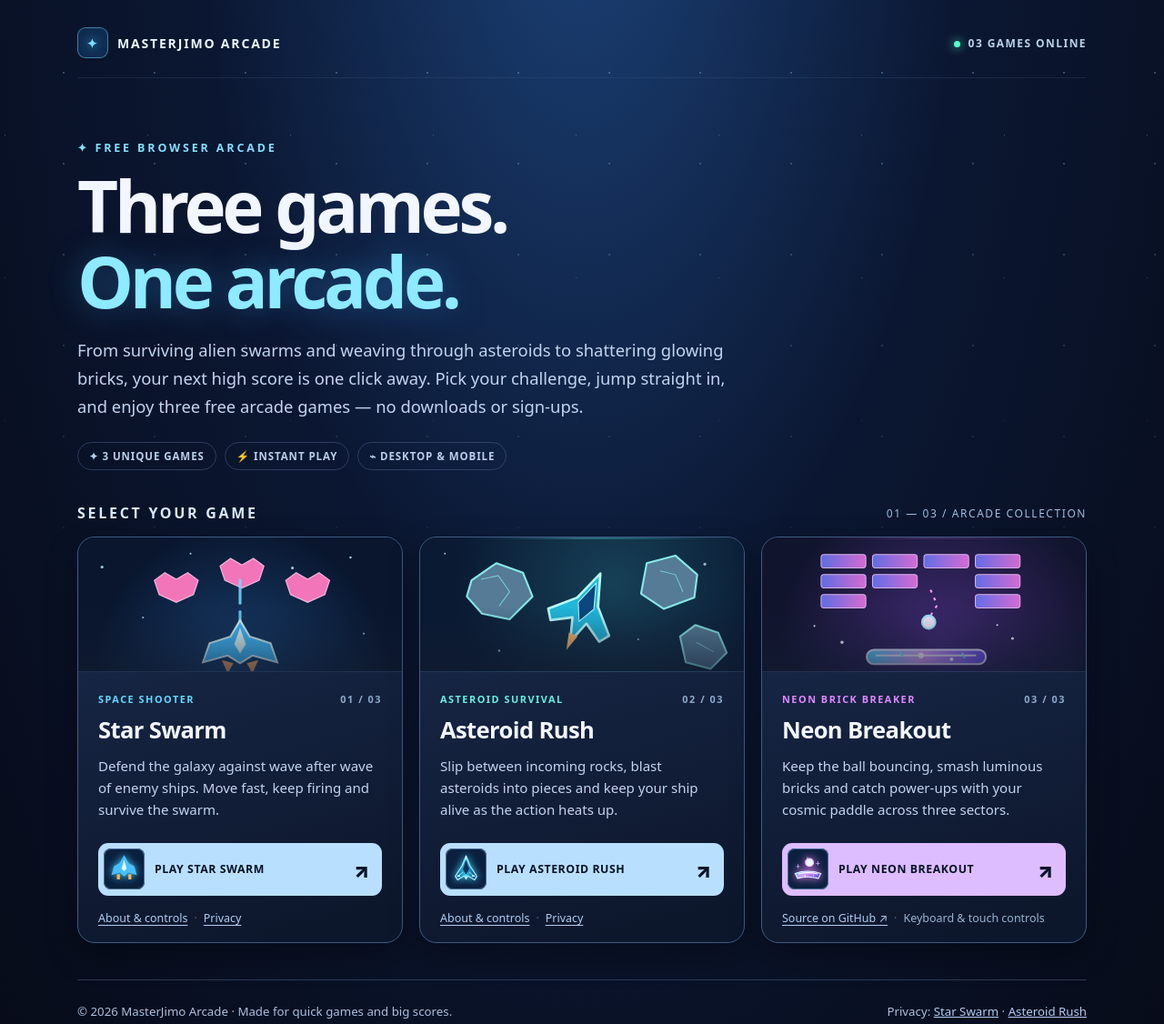
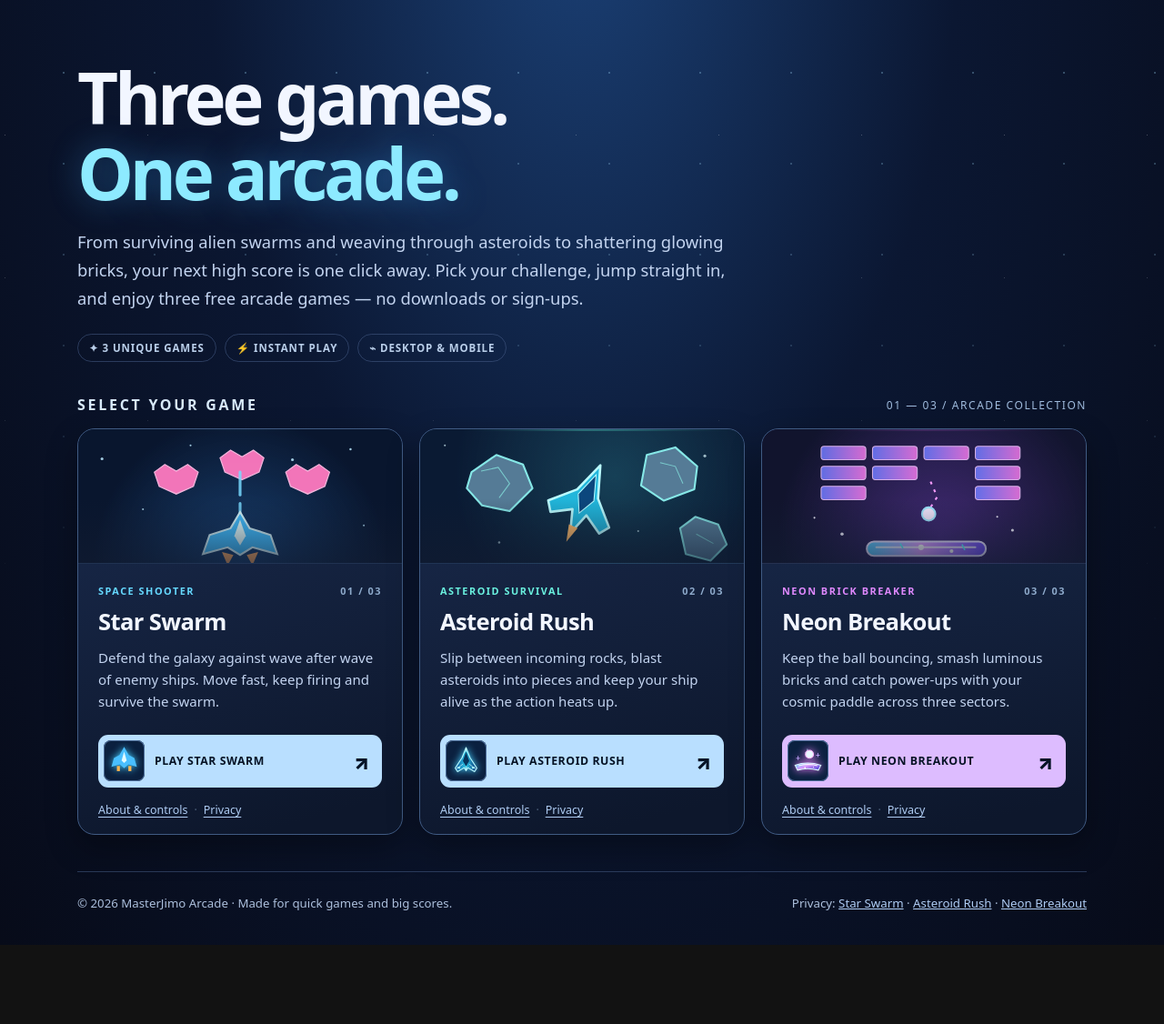
Before and after one commit to MasterJimo/Simple-galaga, a plain HTML site: page arcade/index.html in a window 1280 px wide. Shown: the top 1126 px of the page at 91% size. After the commit the page ends 1039 px from the top, so only its background shows below. Drawn offline with Linux system fonts and the light colour scheme.

Commit message:
Simplify arcade header and link Neon Breakout About and Privacy pages

```diff
--- a/arcade/index.html
+++ b/arcade/index.html
@@ -12,13 +12,7 @@
     body{margin:0;min-height:100vh;background:radial-gradient(ellipse at 50% -12%,#1b4177 0,#0b1732 46%,#070b19 100%);color:var(--ink)}
     body::before{content:"";position:fixed;inset:0;pointer-events:none;opacity:.32;background-image:radial-gradient(#a6dfff 1px,transparent 1px),radial-gradient(#fff 1px,transparent 1px);background-size:100px 100px,157px 157px;background-position:20px 30px,84px 70px;mask-image:linear-gradient(180deg,#000,transparent 90%)}
     main{position:relative;max-width:1190px;margin:auto;padding:30px clamp(16px,4vw,40px) 35px}
-    .topbar{display:flex;align-items:center;justify-content:space-between;gap:16px;padding-bottom:21px;border-bottom:1px solid #4a608440}
-    .brand{display:flex;gap:10px;align-items:center;font-weight:900;letter-spacing:.13em;font-size:14px;color:#e8f8ff;text-decoration:none}
-    .brand-mark{display:grid;place-items:center;height:34px;width:34px;border-radius:9px;border:1px solid #60cded88;background:#102b50;color:#79dfff;text-shadow:0 0 12px #55cfff}
-    .online{font-size:12px;letter-spacing:.12em;color:#b7d3e9;font-weight:800;white-space:nowrap}
-    .online::before{content:"";display:inline-block;width:7px;height:7px;border-radius:50%;background:#57ffc7;box-shadow:0 0 11px #57ffc7;margin-right:9px;vertical-align:middle}
-    .hero{padding:clamp(35px,6vw,68px) 0 16px;max-width:860px}
-    .eyebrow{color:#83dfff;font-size:.78rem;font-weight:900;letter-spacing:.23em;text-transform:uppercase;margin:0 0 14px}
+    .hero{padding:clamp(18px,3vw,36px) 0 16px;max-width:860px}
     h1{font-size:clamp(2.45rem,6.1vw,5.25rem);line-height:1.06;margin:0 0 18px;letter-spacing:-.055em}
     h1 span{color:#8deaff;text-shadow:0 0 35px #41aaff5e}
     .intro{max-width:720px;color:var(--muted);font-size:clamp(1rem,1.6vw,1.15rem);line-height:1.7;margin:0}
@@ -60,19 +54,13 @@
     footer{display:flex;flex-wrap:wrap;justify-content:space-between;gap:12px;border-top:1px solid #49618b88;padding-top:23px;color:#acbfdc;font-size:.83rem;line-height:1.7}
     footer a{color:#afccf3}
     @media(max-width:960px){.grid{grid-template-columns:repeat(2,minmax(0,1fr))}.game-card.breakout{grid-column:1/-1}.game-card.breakout .scene{height:156px}}
-    @media(max-width:620px){main{padding:18px 16px 28px}.topbar{padding-bottom:16px}.brand{font-size:12px;letter-spacing:.09em}.online{font-size:10px;letter-spacing:.05em}.hero{padding:36px 0 20px}h1{font-size:clamp(2.65rem,10vw,4rem)}.arcade-tags{gap:7px}.arcade-tags span{font-size:.65rem;padding:6px 9px}.collection-heading{margin:16px 0 13px}.collection-heading span{font-size:.68rem}.grid{grid-template-columns:1fr;gap:16px}.game-card.breakout{grid-column:auto}.scene,.game-card.breakout .scene{height:135px}.card-content{padding:20px}.game-card p{margin-bottom:21px;min-height:0}.meta{padding-top:13px}footer{font-size:.78rem}}
+    @media(max-width:620px){main{padding:18px 16px 28px}.hero{padding:18px 0 20px}h1{font-size:clamp(2.65rem,10vw,4rem)}.arcade-tags{gap:7px}.arcade-tags span{font-size:.65rem;padding:6px 9px}.collection-heading{margin:16px 0 13px}.collection-heading span{font-size:.68rem}.grid{grid-template-columns:1fr;gap:16px}.game-card.breakout{grid-column:auto}.scene,.game-card.breakout .scene{height:135px}.card-content{padding:20px}.game-card p{margin-bottom:21px;min-height:0}.meta{padding-top:13px}footer{font-size:.78rem}}
     @media(prefers-reduced-motion:reduce){.game-card,.play{transition:none}.game-card:hover,.play:hover{transform:none}}
   </style>
 </head>
 <body>
   <main>
-    <nav class="topbar" aria-label="Arcade home">
-      <a class="brand" href="./"><span class="brand-mark" aria-hidden="true">✦</span><span>MASTERJIMO ARCADE</span></a>
-      <span class="online">03 GAMES ONLINE</span>
-    </nav>
-
     <header class="hero">
-      <p class="eyebrow">✦ FREE BROWSER ARCADE</p>
       <h1>Three games.<br><span>One arcade.</span></h1>
       <p class="intro">From surviving alien swarms and weaving through asteroids to shattering glowing bricks, your next high score is one click away. Pick your challenge, jump straight in, and enjoy three free arcade games — no downloads or sign-ups.</p>
       <div class="arcade-tags" aria-label="Arcade features">
@@ -184,13 +172,13 @@
               </svg>
             </span><span class="play-label">PLAY NEON BREAKOUT</span><span class="play-arrow" aria-hidden="true">↗</span>
           </a>
-          <div class="meta"><a href="https://github.com/MasterJimo/Neon-Breakout">Source on GitHub ↗</a><span class="sep">·</span><span>Keyboard &amp; touch controls</span></div>
+          <div class="meta"><a href="/Neon-Breakout/about.html">About &amp; controls</a><span class="sep">·</span><a href="/Neon-Breakout/privacy.html">Privacy</a></div>
         </div>
       </article>
     </section>
     <footer>
       <span>© 2026 MasterJimo Arcade · Made for quick games and big scores.</span>
-      <span>Privacy: <a href="../privacy.html">Star Swarm</a> · <a href="/Asteroid-Rush/privacy.html">Asteroid Rush</a></span>
+      <span>Privacy: <a href="../privacy.html">Star Swarm</a> · <a href="/Asteroid-Rush/privacy.html">Asteroid Rush</a> · <a href="/Neon-Breakout/privacy.html">Neon Breakout</a></span>
     </footer>
   </main>
 </body>
```
